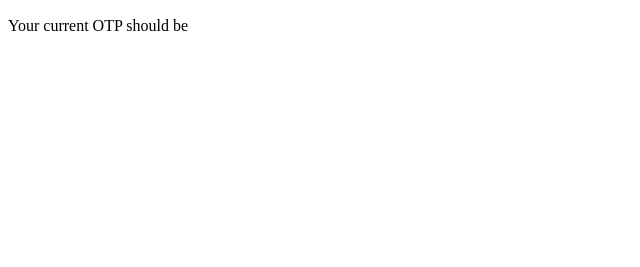
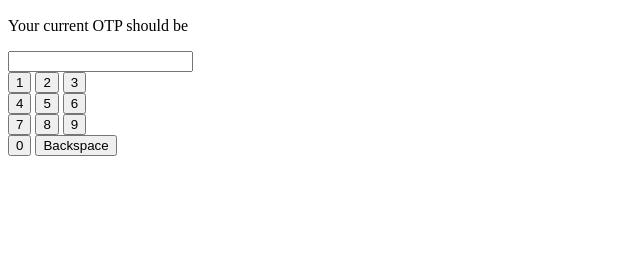
Before and after one commit to Yash-Keswani/FCS_project, a Django app: template templates/medimode/my_seed.html in a window 1280 px wide. Shown: the part 33-300 px from the top of the page, without its empty margins (0-640 px from the left). Run offline with Django 4.2, Linux system fonts and the light colour scheme; the template is opened without the code that fills it, so the values that code supplies are empty; parts of the project's set-up code (start-up, migrations or seed data) failed here and were passed over.

Commit message:
Added OTP on myseed html page

```diff
--- a/medimode/urls.py
+++ b/medimode/urls.py
@@ -47,4 +47,6 @@
 	path('media/delete/<path:filepath>', views.delete_media, name='delete_media'),
 	path('media/verify/<path:filepath>', views.verify_fetch_media, name='verified_media'),
 	path('media/<path:filepath>', views.fetch_media, name='fetch_media'),
+
+
 ]
--- /dev/null
+++ b/static/otp.js
@@ -0,0 +1,9 @@
+function input(e) {
+    var keyInput = document.getElementById("keyInput");
+    keyInput.value = keyInput.value + e;
+}
+
+function deleting_val() {
+    var tbInput = document.getElementById("keyInput");
+    tbInput.value = tbInput.value.substr(0, tbInput.value.length - 1);
+}
--- a/templates/medimode/my_seed.html
+++ b/templates/medimode/my_seed.html
@@ -1,3 +1,4 @@
+{% load static %}
 <!DOCTYPE html>
 <html lang="en">
 <head>
@@ -7,5 +8,25 @@
 <body>
 <p>Your seed is: {{ user.OTP_seed }}</p>
 <p>Your current OTP should be {{ user.totp }}</p>
+<div class="OTP keypad">
+    <script src="{% static 'otp.js' %}"></script>
+        <input id="keyInput" type="text" />
+        <div id="VirtualKeyboard">
+            <input type="button" value ="1" onclick="input(1);" />
+            <input type="button" value ="2" onclick="input(2);" />
+            <input type="button" value ="3" onclick="input(3);" />
+            <br />
+            <input type="button" value ="4" onclick="input(4);" />
+            <input type="button" value ="5" onclick="input(5);" />
+            <input type="button" value ="6" onclick="input(6);" />
+            <br />
+            <input type="button" value ="7" onclick="input(7);" />
+            <input type="button" value ="8" onclick="input(8);" />
+            <input type="button" value ="9" onclick="input(9);" />
+            <br />
+            <input  type="button" value ="0" onclick="input(0)" />
+            <input  type="button" value="Backspace" onclick="deleting_val();" />
+        </div>
+</div>
 </body>
 </html>
```
Also changed, not shown: templates/mypay/opt.html (added, +32 -0 lines), db.sqlite3.
